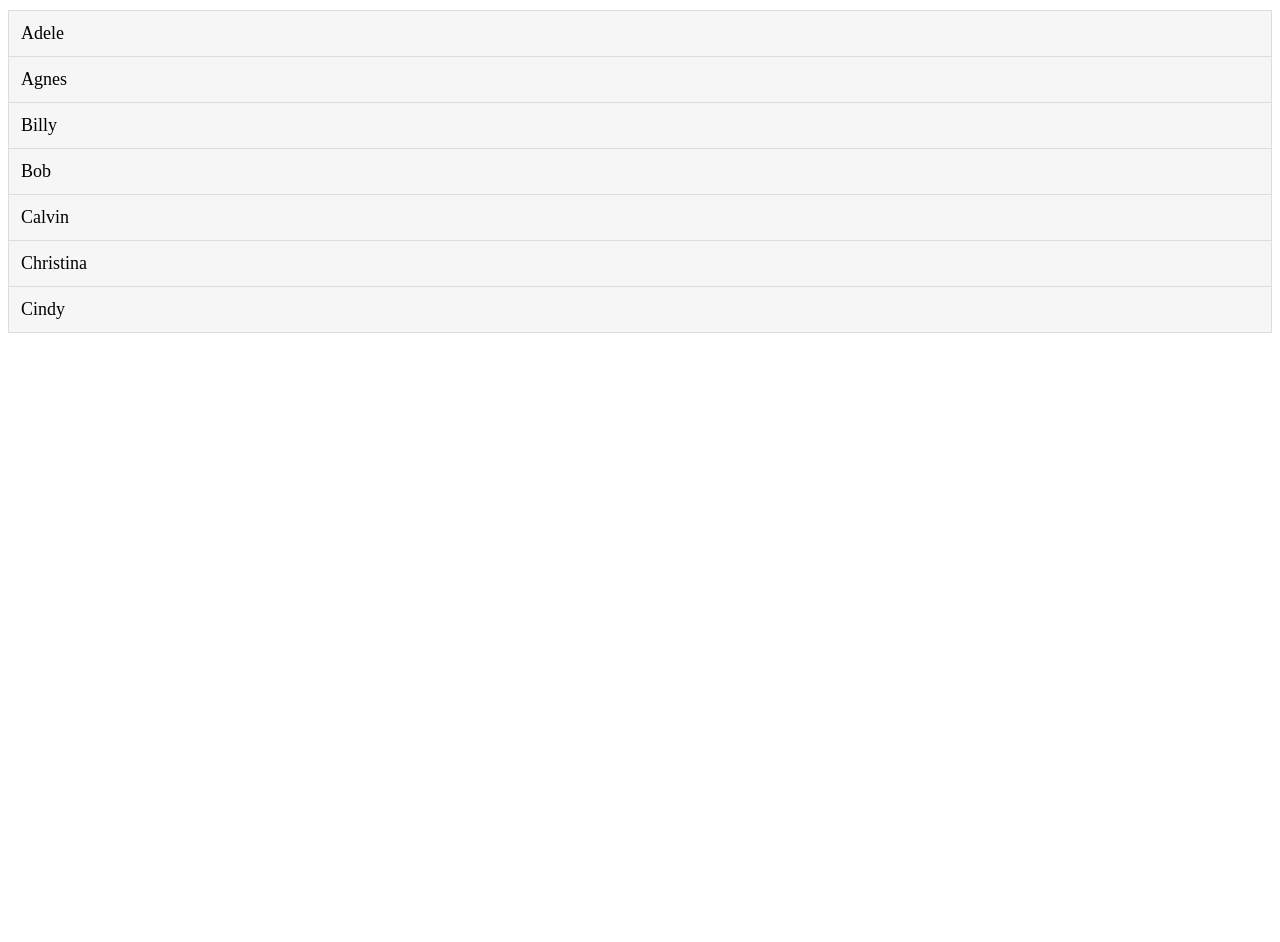
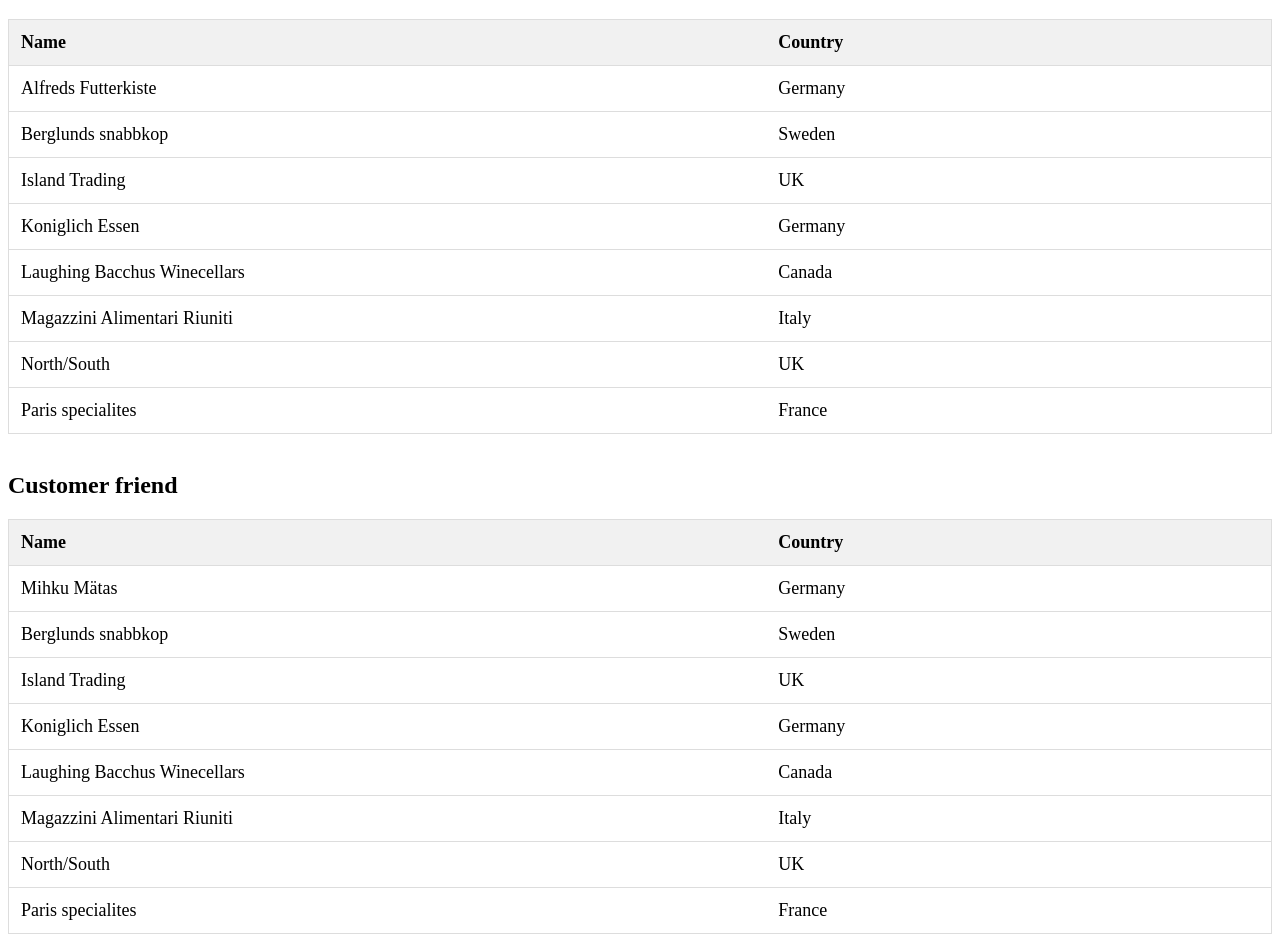
Before and after one commit to kaidokariste/python, a Flask app: page / in a window 1280 px wide. Shown: the part 112-1054 px from the top of the page. Before the commit the page ends 445 px from the top, so only its background shows below. Run offline with Flask 2, Linux system fonts and the light colour scheme.

Commit message:
Table filtering what was actually needed. Two tables

```diff
--- a/flask-filter/templates/index.html
+++ b/flask-filter/templates/index.html
@@ -1,15 +1,15 @@
 <!DOCTYPE html>
 <html lang="en">
 <head>
-<meta name="viewport" content="width=device-width, initial-scale=1">
+    <meta charset="UTF-8" title="Filtreerimine" name="viewport" content="width=device-width, initial-scale=1">
     <style>
         * {
             box-sizing: border-box;
         }
 
         #myInput {
-  background-image: url('/css/searchicon.png');
-  background-position: 10px 12px;
+            background-image: url('../static/searchicon.png');
+            background-position: 10px 10px;
             background-repeat: no-repeat;
             width: 100%;
             font-size: 16px;
@@ -18,60 +18,175 @@
             margin-bottom: 12px;
         }
 
-#myUL {
-  list-style-type: none;
-  padding: 0;
-  margin: 0;
+        #myTable, #myTable2 {
+            border-collapse: collapse;
+            width: 100%;
+            border: 1px solid #ddd;
+            font-size: 18px;
         }
 
-#myUL li a {
-  border: 1px solid #ddd;
-  margin-top: -1px; /* Prevent double borders */
-  background-color: #f6f6f6;
+        #myTable th, #myTable2 th, #myTable td, #myTable2 td {
+            text-align: left;
             padding: 12px;
-  text-decoration: none;
-  font-size: 18px;
-  color: black;
-  display: block
         }
 
-#myUL li a:hover:not(.header) {
-  background-color: #eee;
+        #myTable tr, #myTable2 tr {
+            border-bottom: 1px solid #ddd;
+        }
+
+        #myTable tr.header, #myTable tr:hover, #myTable2 tr.header, #myTable2 tr:hover {
+            background-color: #f1f1f1;
         }
     </style>
+
+
 </head>
 <body>
 
-<h2>My Phonebook</h2>
-
 <input type="text" id="myInput" onkeyup="myFunction()" placeholder="Search for names.." title="Type in a name">
 
-<ul id="myUL">
-  <li><a href="#">Adele</a></li>
-  <li><a href="#">Agnes</a></li>
+<h2>My Customers</h2>
+<table id="myTable">
+    <tr class="header">
+        <th style="width:60%;">Name</th>
+        <th style="width:40%;">Country</th>
+    </tr>
+    <tr>
+        <td>Alfreds Futterkiste</td>
+        <td>Germany</td>
+    </tr>
+    <tr>
+        <td>Berglunds snabbkop</td>
+        <td>Sweden</td>
+    </tr>
+    <tr>
+        <td>Island Trading</td>
+        <td>UK</td>
+    </tr>
+    <tr>
+        <td>Koniglich Essen</td>
+        <td>Germany</td>
+    </tr>
+    <tr>
+        <td>Laughing Bacchus Winecellars</td>
+        <td>Canada</td>
+    </tr>
+    <tr>
+        <td>Magazzini Alimentari Riuniti</td>
+        <td>Italy</td>
+    </tr>
+    <tr>
+        <td>North/South</td>
+        <td>UK</td>
+    </tr>
+    <tr>
+        <td>Paris specialites</td>
+        <td>France</td>
+    </tr>
+</table>
 
-  <li><a href="#">Billy</a></li>
-  <li><a href="#">Bob</a></li>
+<br>
 
-  <li><a href="#">Calvin</a></li>
-  <li><a href="#">Christina</a></li>
-  <li><a href="#">Cindy</a></li>
-</ul>
+<h2>Customer friend</h2>
+<table id="myTable2">
+    <tr class="header">
+        <th style="width:60%;">Name</th>
+        <th style="width:40%;">Country</th>
+    </tr>
+    <tr>
+        <td>Mihku Mätas</td>
+        <td>Germany</td>
+    </tr>
+    <tr>
+        <td>Berglunds snabbkop</td>
+        <td>Sweden</td>
+    </tr>
+    <tr>
+        <td>Island Trading</td>
+        <td>UK</td>
+    </tr>
+    <tr>
+        <td>Koniglich Essen</td>
+        <td>Germany</td>
+    </tr>
+    <tr>
+        <td>Laughing Bacchus Winecellars</td>
+        <td>Canada</td>
+    </tr>
+    <tr>
+        <td>Magazzini Alimentari Riuniti</td>
+        <td>Italy</td>
+    </tr>
+    <tr>
+        <td>North/South</td>
+        <td>UK</td>
+    </tr>
+    <tr>
+        <td>Paris specialites</td>
+        <td>France</td>
+    </tr>
+</table>
 
 <script>
     function myFunction() {
-    var input, filter, ul, li, a, i, txtValue;
+        var input, filter, table, tr, table2, tr2, td0, td1, i, txtValue;
         input = document.getElementById("myInput");
         filter = input.value.toUpperCase();
-    ul = document.getElementById("myUL");
-    li = ul.getElementsByTagName("li");
-    for (i = 0; i < li.length; i++) {
-        a = li[i].getElementsByTagName("a")[0];
-        txtValue = a.textContent || a.innerText;
+        table = document.getElementById("myTable");
+        table2 = document.getElementById("myTable2");
+
+        tr = table.getElementsByTagName("tr");
+        tr2 = table2.getElementsByTagName("tr");
+
+        /*Tabel 1 loop*/
+        for (i = 0; i < tr.length; i++) {
+
+            td0 = tr[i].getElementsByTagName("td")[0];
+            td1 = tr[i].getElementsByTagName("td")[1];
+
+            if (td0) {
+
+                txtValue = td0.textContent || td0.innerText;
                 if (txtValue.toUpperCase().indexOf(filter) > -1) {
-            li[i].style.display = "";
+                    tr[i].style.display = "";
+
                 } else {
-            li[i].style.display = "none";
+
+                    if (td1) {
+                        txtValue = td1.textContent || td1.innerText;
+                        if (txtValue.toUpperCase().indexOf(filter) > -1) {
+                            tr[i].style.display = "";
+                        } else {
+                            tr[i].style.display = "none";
+                        }
+                    }
+                }
+            }
+        }
+
+        /*Tabel2 loop*/
+        for (i = 0; i < tr2.length; i++) {
+
+            td0 = tr2[i].getElementsByTagName("td")[0];
+            td1 = tr2[i].getElementsByTagName("td")[1];
+
+            if (td0) {
+
+                txtValue = td0.textContent || td0.innerText;
+                if (txtValue.toUpperCase().indexOf(filter) > -1) {
+                    tr2[i].style.display = "";
+
+                } else {
+
+                    if (td1) {
+                        txtValue = td1.textContent || td1.innerText;
+                        if (txtValue.toUpperCase().indexOf(filter) > -1) {
+                            tr2[i].style.display = "";
+                        } else {
+                            tr2[i].style.display = "none";
+                        }
+                    }
+                }
             }
         }
     }
```
Also changed, not shown: flask-filter/README.md, flask-filter/static/searchicon.png (added). Lines whose indentation alone changed are shown as unchanged.
